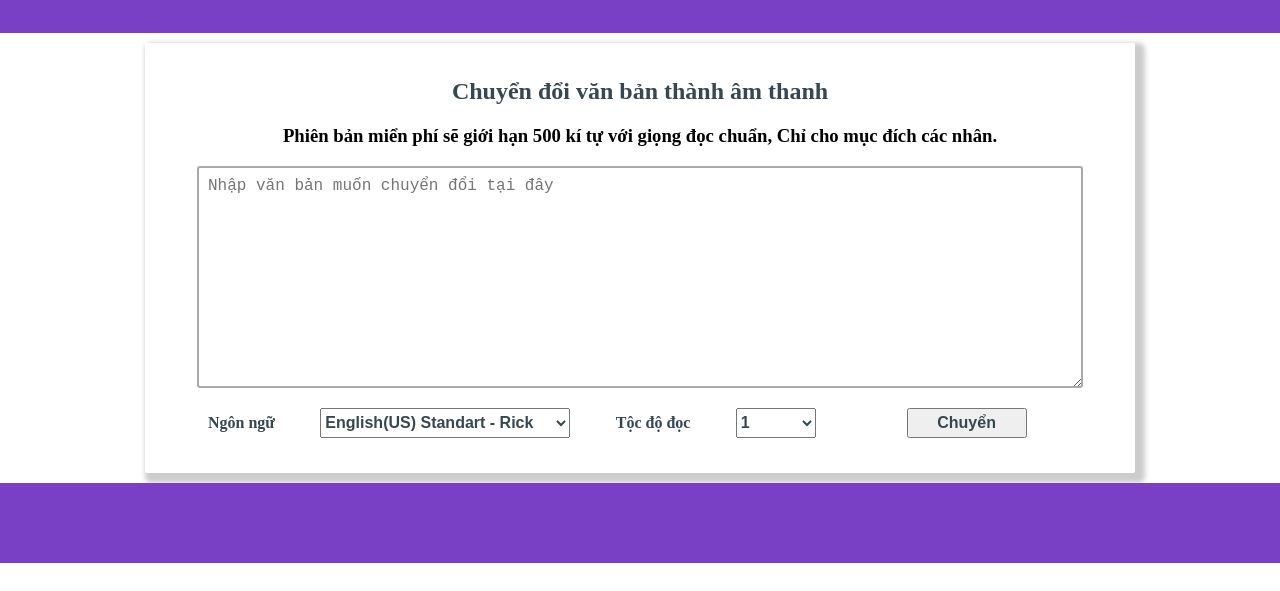
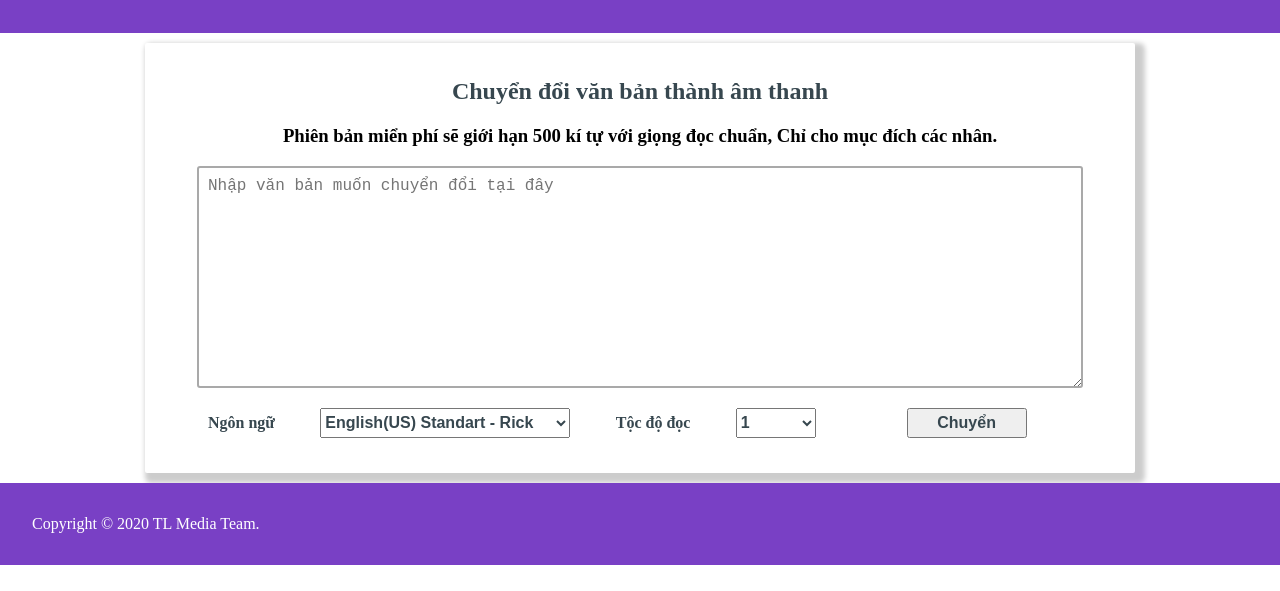
Before and after one commit to Congtrinh097/AudioConvert, a website: page public/index.html in a window 1280 px wide. Shown: the part 209-800 px from the top of the page. Drawn offline with Linux system fonts and the light colour scheme.

Commit message:
update footer

```diff
--- a/public/assets/css/index.css
+++ b/public/assets/css/index.css
@@ -87,8 +87,9 @@ body {
 
 .footer {
     background-color: #7940c5;
-    min-height: 80px;
     color: #fff;
+    padding: 2rem;
+    vertical-align: middle;
 }
 
 .button-container {
--- a/public/index.html
+++ b/public/index.html
@@ -178,6 +178,7 @@
         </div>
         <!-- Footer -->
         <div class="footer">
+            Copyright © 2020 TL Media Team.
         </div>
     </div>
 </body>
```
